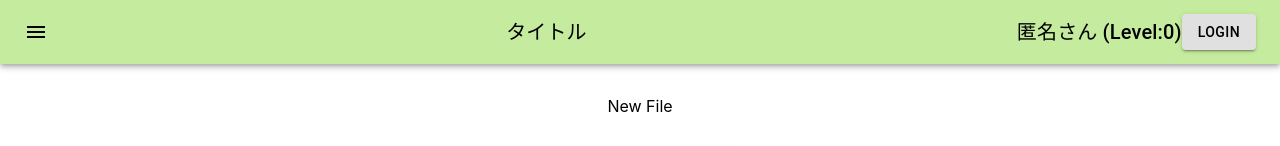
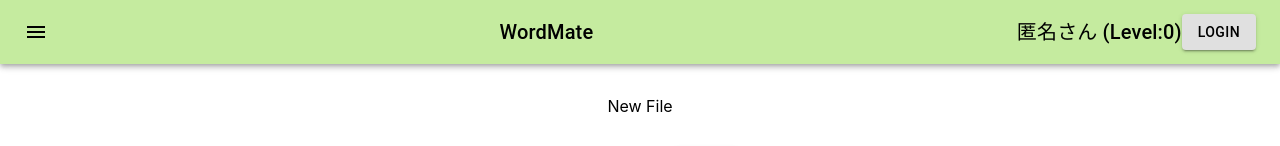
Before and after one commit to O-tips/hackU2023sp, a React (Create React App) app: page / in a window 1280 px wide. Shown: the top 146 px of the page. Built offline with nearby package versions, Linux system fonts and the light colour scheme.

Commit message:
change header (user_level, name)

```diff
--- a/src/contents/Header.jsx
+++ b/src/contents/Header.jsx
@@ -146,7 +146,7 @@ function Header() {
 
                 </React.Fragment>
                 <Typography variant="h6" component="div" sx={{ flexGrow: 1 }} justify-content="c">
-                    タイトル
+                    WordMate
                 </Typography>
 
                 <Typography variant="h6" component="div">
```
